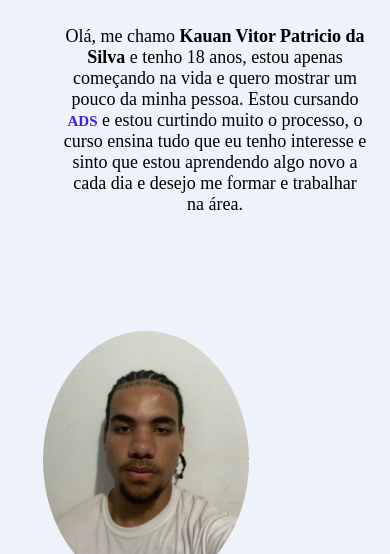
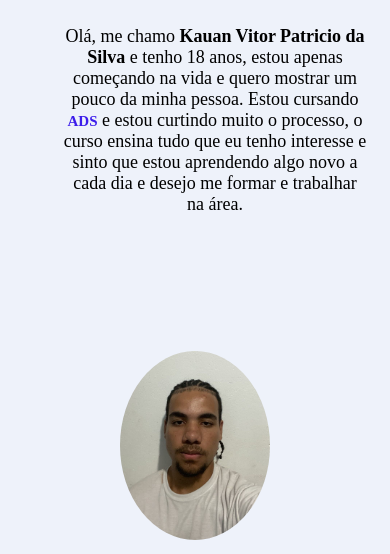
Before and after one commit to KauanVitor07/KauanVitor07.github.io, a plain HTML site: page index.html in a window 390 px wide. Shown: the part 337-891 px from the top of the page. Drawn offline with Linux system fonts and the light colour scheme.

Commit message:
Update style.css

```diff
--- a/style.css
+++ b/style.css
@@ -86,9 +86,6 @@ h2{
     font-size: 18px;
 }
 
-.titulo{
-    color: #000000;
-}
 
 .flex-container {
     display: flex;
@@ -180,12 +177,13 @@ hr{
     }
 }
 
-.titulo{
-    display: inline-block;
-    overflow: hidden;
-    white-space: nowrap;
-    border-right: 3px solid black;
-    animation: typing 3s steps(30) 1s 1 normal both, blink 0.75s step-end infinite;
+.titulo {
+  color: #000000;
+  display: inline-block;
+  overflow: hidden;
+  white-space: nowrap;
+  border-right: 3px solid black;
+  animation: typing 3s steps(30) 1s 1 normal both, blink 0.75s step-end infinite;
 }
 
 @keyframes blink {
@@ -219,3 +217,29 @@ hr{
     padding: 0 15px;
   }
 }
+
+@media (max-width: 768px) {
+  .texto,
+  .eu,
+  .wiki,
+  .texto-2 {
+    margin-left: 0;
+    margin-right: 0;
+    text-align: center;
+  }
+
+  .wiki {
+    font-size: 32px;
+  }
+
+  .texto-2 {
+    padding: 0 10px;
+  }
+
+  .eu {
+    width: 150px;
+    height: auto;
+    margin: 20px auto;
+    display: block;
+  }
+}
```
